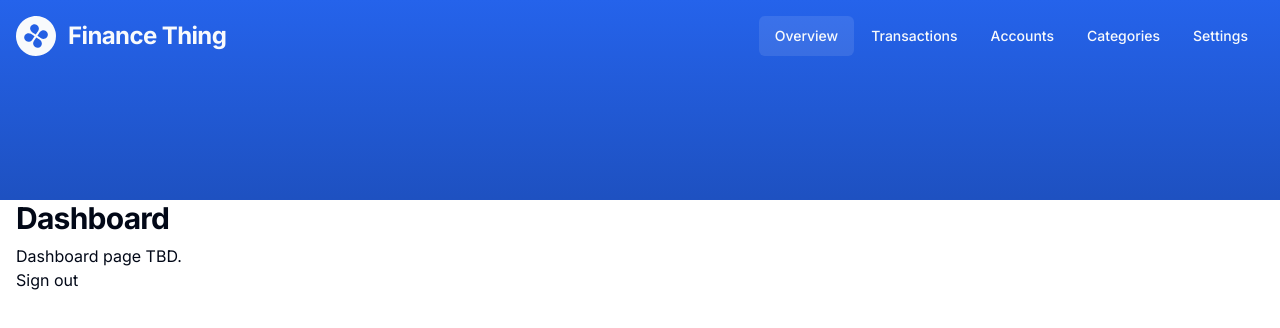
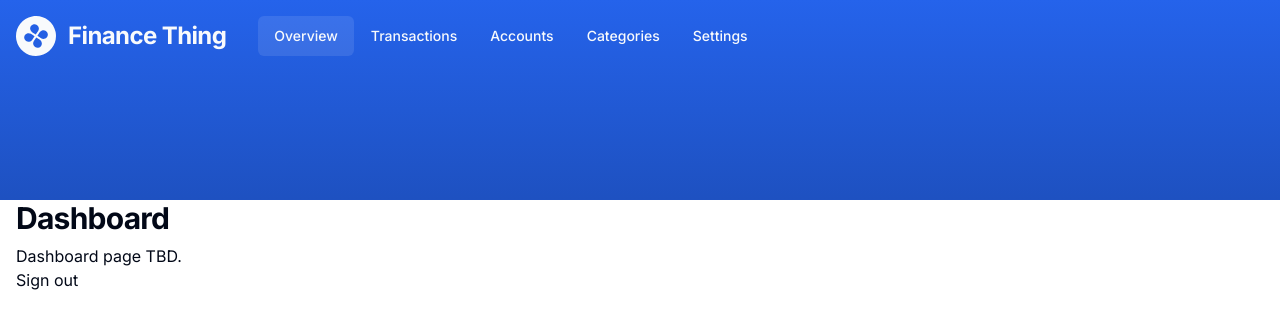
Before and after one commit to TheOmer77/finance-thing, a Next.js app: page / in a window 1280 px wide. Shown: the top 328 px of the page. Built offline with nearby package versions, Linux system fonts and the light colour scheme.

Commit message:
Tweak header styles & nav items position

```diff
--- a/src/components/layout/Header/index.tsx
+++ b/src/components/layout/Header/index.tsx
@@ -7,8 +7,8 @@ export const Header = () => (
 text-primary-foreground'
   >
     <div
-      className='mx-auto flex w-full max-w-screen-2xl flex-row-reverse
-items-center justify-end p-4 lg:flex-row lg:justify-between lg:pb-36'
+      className='mx-auto flex w-full max-w-screen-2xl
+items-center justify-start gap-2 p-4 lg:flex-row lg:gap-8 lg:pb-36'
     >
       <HeaderLogo />
       <Nav />
--- a/src/components/layout/Nav/NavDrawer.tsx
+++ b/src/components/layout/Nav/NavDrawer.tsx
@@ -10,7 +10,7 @@ export const NavDrawer = ({ children }: PropsWithChildren) => (
       <Button
         variant='ghost'
         size='icon'
-        className='me-2 text-inherit hover:bg-primary-foreground/20
+        className='-order-1 text-inherit hover:bg-primary-foreground/20
 hover:text-inherit lg:hidden'
       >
         <MenuIcon className='size-4' />
```
